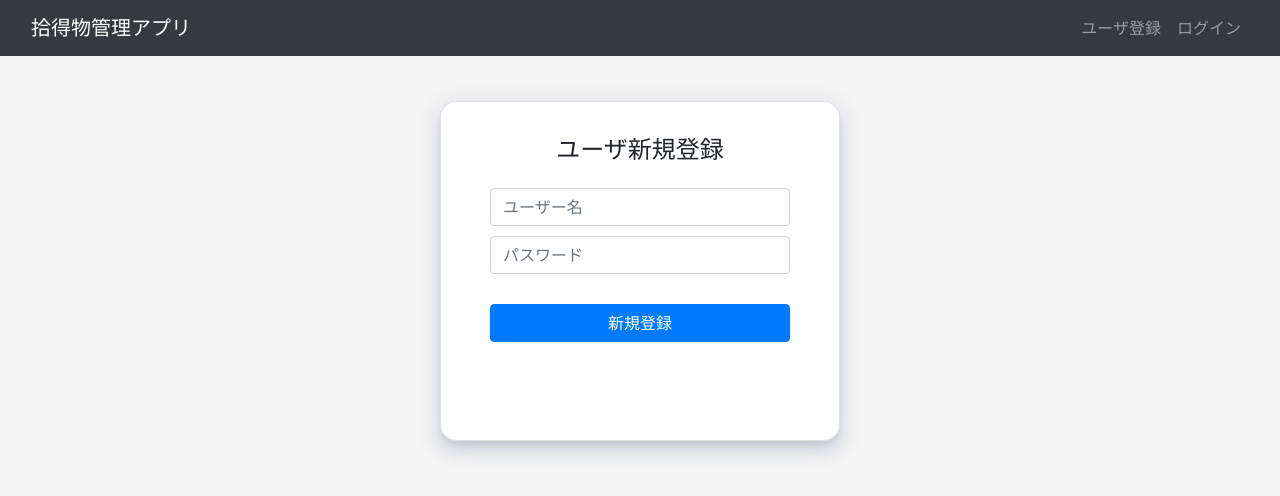
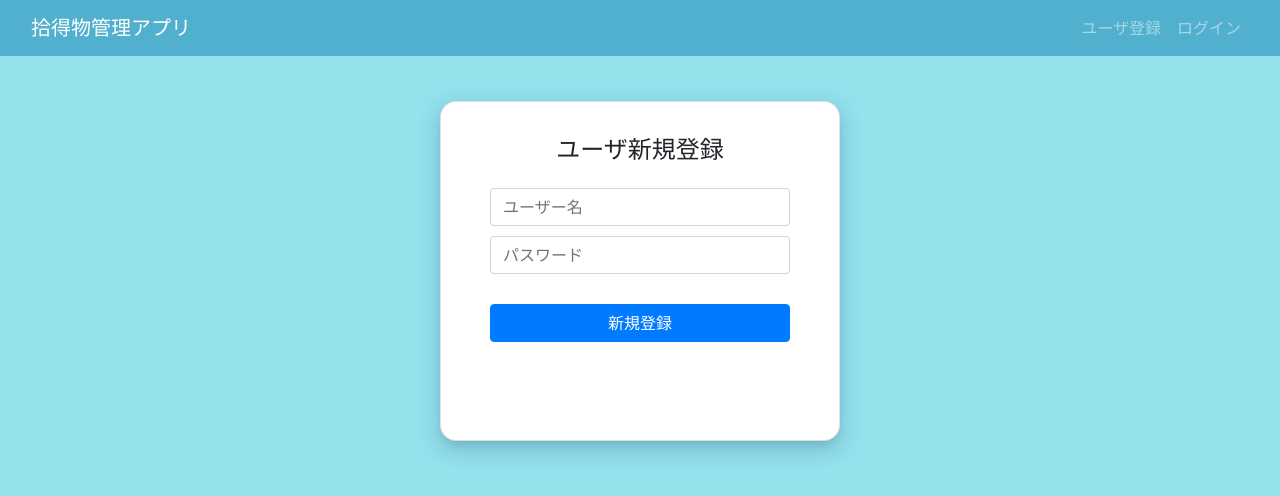
Before and after one commit to sugar310sato/lostitem_app, a Flask app: page /auth/signup in a window 1280 px wide. Shown: the top 496 px of the page. Run offline with Flask 3, Linux system fonts and the light colour scheme; some libraries are stand-ins or nearby versions.

Commit message:
[change]色の変更
基礎カラーを変更しました。

```diff
--- a/apps/register/templates/register/base.html
+++ b/apps/register/templates/register/base.html
@@ -12,9 +12,9 @@
         <script src="https://code.jquery.com/jquery-3.6.0.min.js"></script>
     </head>
 
-    <body>
+    <body class="back-color">
         <!-- ナビゲーションバー -->
-        <nav class="navbar navbar-expand-lg navbar-dark bg-dark sticky-top mb-3">
+        <nav class="navbar navbar-expand-lg navbar-dark sticky-top mb-3 nav-color">
             <div class="container-fluid">
                 <a class="navbar-brand" href="{{ url_for('register.index') }}">拾得物管理アプリ</a>
                 <ul class="navbar-nav">
--- a/apps/static/css/style.css
+++ b/apps/static/css/style.css
@@ -155,3 +155,17 @@ u {
 .color-text {
     color: red;
 }
+
+/* ナビゲーションバーや背景色の変更 */
+.nav-color {
+    /* 緑 */
+    background-color: #6fd186;
+    /* 青 */
+    background-color: #50b0ce;
+}
+.back-color {
+    /* 緑 */
+    background-color: #6be9c3;
+    /* 青 */
+    background-color: #93e2ec;
+}
```
